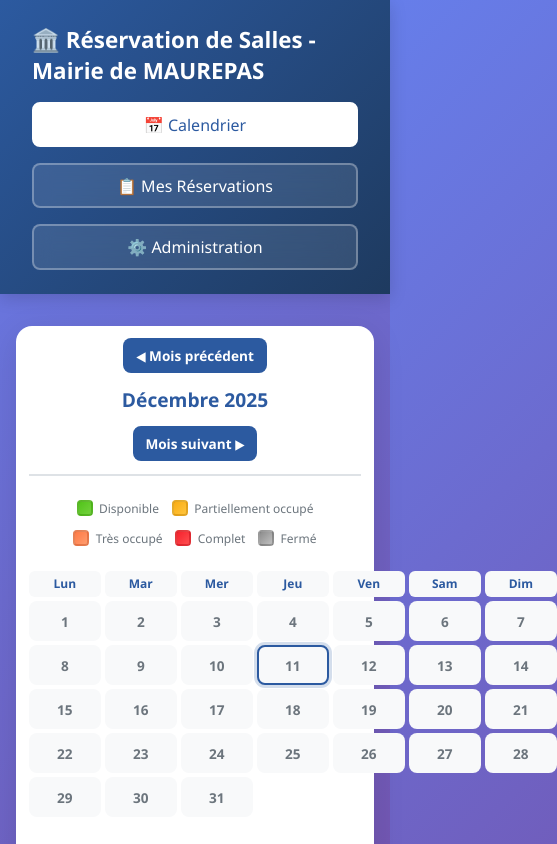
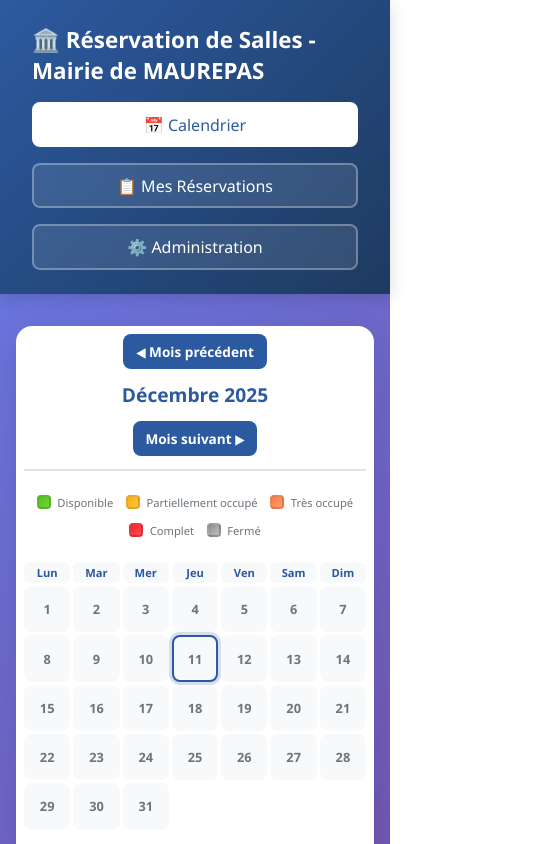
Before and after one commit to DSI-Maurepas/reservation-salles, a React (Create React App) app: page / in a window 390 px wide. Shown: the top 844 px of the page, 557 px wide, since content can reach past the window. Built offline with nearby package versions, Linux system fonts and the light colour scheme.

Commit message:
Update: Titre 'Mairie de MAUREPAS'

```diff
--- a/src/components/CalendarView.css
+++ b/src/components/CalendarView.css
@@ -235,6 +235,13 @@
 }
 
 /* Responsive */
+@media (max-width: 1024px) {
+  /* TABLETTE : Cellules carrées 1:1 */
+  .calendar-day {
+    aspect-ratio: 1 / 1;
+  }
+}
+
 @media (max-width: 768px) {
   .calendar-view {
     padding: 0.8rem;
@@ -272,10 +279,12 @@
     max-width: 100%;
   }
 
+  /* MOBILE : Cellules carrées 1:1 pour tenir sans scroll */
   .calendar-day {
+    aspect-ratio: 1 / 1;
     padding: 0.3rem;
     min-height: 40px;
-    max-height: 60px;
+    max-height: none;
   }
 
   .calendar-day-header {
@@ -291,3 +300,42 @@
     font-size: 0.55rem;
   }
 }
+
+@media (max-width: 480px) {
+  /* PETIT MOBILE : Cellules encore plus compactes mais toujours 1:1 */
+  .calendar-view {
+    padding: 0.5rem;
+  }
+
+  .calendar-grid {
+    gap: 3px;
+  }
+
+  .calendar-day {
+    aspect-ratio: 1 / 1;
+    padding: 0.2rem;
+    min-height: 35px;
+  }
+
+  .calendar-day-header {
+    font-size: 0.7rem;
+    padding: 0.2rem;
+  }
+
+  .day-number {
+    font-size: 0.8rem;
+  }
+
+  .availability-indicator {
+    font-size: 0.5rem;
+  }
+
+  .legend-item {
+    font-size: 0.7rem;
+  }
+
+  .legend-color {
+    width: 14px;
+    height: 14px;
+  }
+}
```
Also changed, not shown: 6 other files (tests, documents, lock files or other folders).
